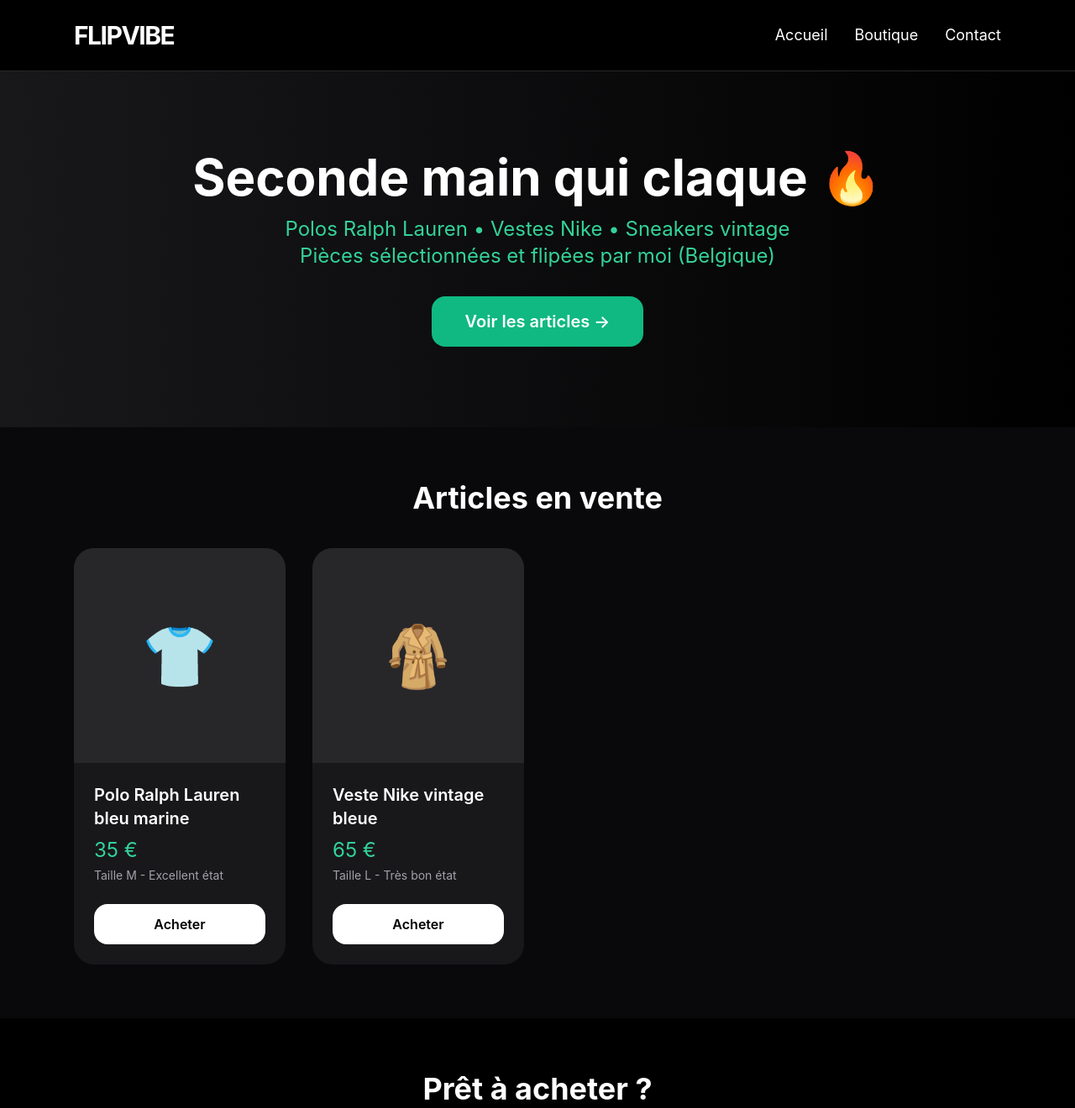
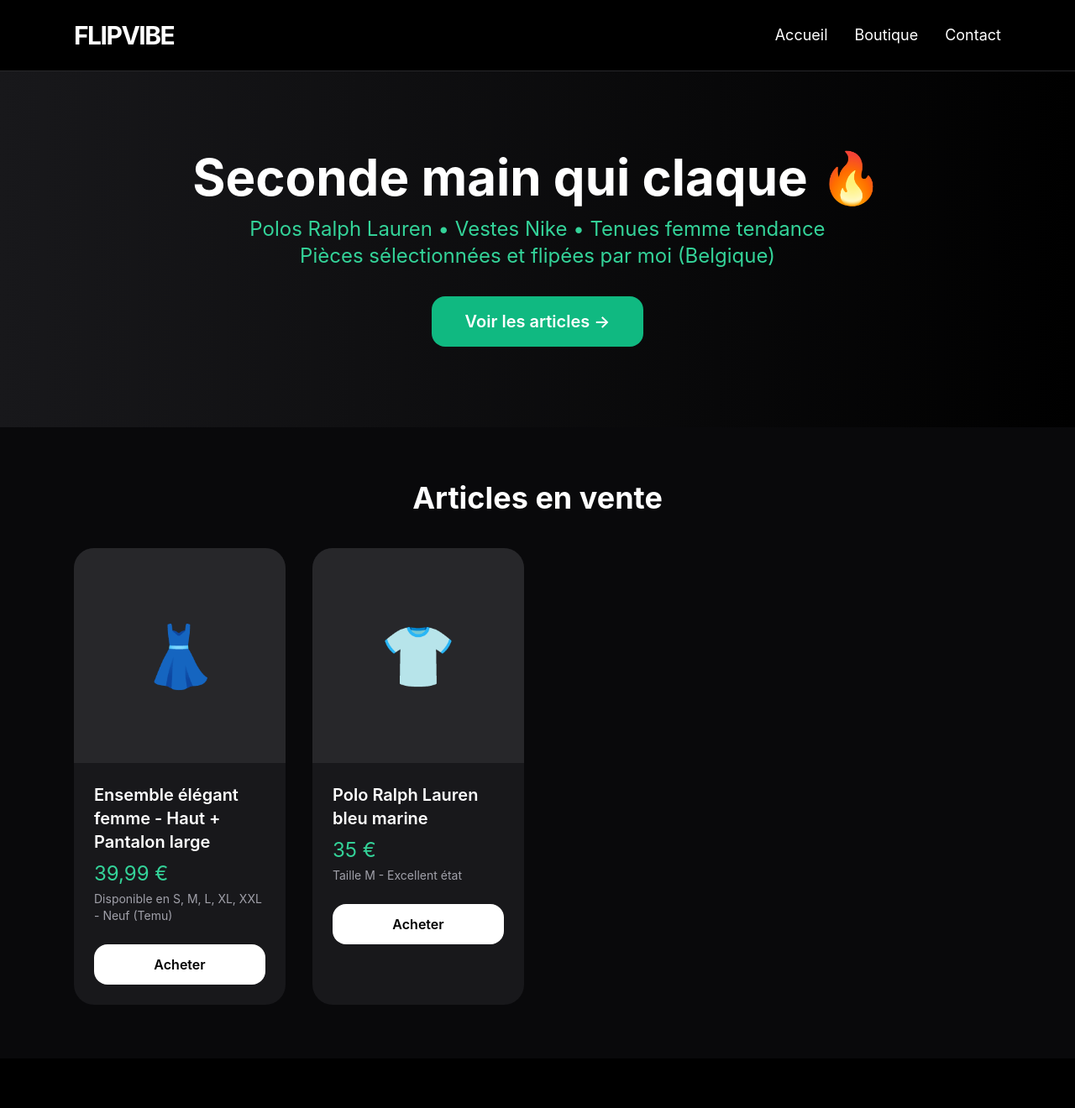
Before and after one commit to jojosablon/flipvibe, a plain HTML site: page index.html in a window 1280 px wide. Shown: the top 1320 px of the page at 84% size. Drawn offline with nearby package versions, Linux system fonts and the light colour scheme.

Commit message:
Update index.html

```diff
--- a/index.html
+++ b/index.html
@@ -27,7 +27,7 @@
   <section class="py-24 bg-gradient-to-r from-zinc-900 to-black text-center">
     <div class="max-w-4xl mx-auto px-6">
       <h2 class="text-6xl font-bold mb-4">Seconde main qui claque 🔥</h2>
-      <p class="text-2xl text-emerald-400 mb-8">Polos Ralph Lauren • Vestes Nike • Sneakers vintage<br>Pièces sélectionnées et flipées par moi (Belgique)</p>
+      <p class="text-2xl text-emerald-400 mb-8">Polos Ralph Lauren • Vestes Nike • Tenues femme tendance<br>Pièces sélectionnées et flipées par moi (Belgique)</p>
       <a href="#produits" class="inline-block bg-emerald-500 hover:bg-emerald-600 px-10 py-4 rounded-2xl text-xl font-semibold">Voir les articles →</a>
     </div>
   </section>
@@ -36,6 +36,18 @@
     <h2 class="text-4xl font-bold mb-10 text-center">Articles en vente</h2>
     <div class="grid grid-cols-2 md:grid-cols-4 gap-8">
 
+      <!-- TENUE FEMME - NOUVELLE -->
+      <div class="product-card bg-zinc-900 rounded-3xl overflow-hidden">
+        <div class="h-64 bg-zinc-800 flex items-center justify-center text-7xl">👗</div>
+        <div class="p-6">
+          <h3 class="font-semibold text-xl">Ensemble élégant femme - Haut + Pantalon large</h3>
+          <p class="text-emerald-400 text-2xl mt-2">39,99 €</p>
+          <p class="text-zinc-400 text-sm mt-1">Disponible en S, M, L, XL, XXL - Neuf (Temu)</p>
+          <button onclick="alert('Envoie-moi un message WhatsApp pour acheter !')" class="mt-6 w-full bg-white text-black py-3 rounded-2xl font-semibold">Acheter</button>
+        </div>
+      </div>
+
+      <!-- Exemple (tu pourras supprimer ou garder) -->
       <div class="product-card bg-zinc-900 rounded-3xl overflow-hidden">
         <div class="h-64 bg-zinc-800 flex items-center justify-center text-7xl">👕</div>
         <div class="p-6">
@@ -46,24 +58,12 @@
         </div>
       </div>
 
-      <div class="product-card bg-zinc-900 rounded-3xl overflow-hidden">
-        <div class="h-64 bg-zinc-800 flex items-center justify-center text-7xl">🧥</div>
-        <div class="p-6">
-          <h3 class="font-semibold text-xl">Veste Nike vintage bleue</h3>
-          <p class="text-emerald-400 text-2xl mt-2">65 €</p>
-          <p class="text-zinc-400 text-sm mt-1">Taille L - Très bon état</p>
-          <button onclick="alert('Envoie-moi un message WhatsApp pour acheter !')" class="mt-6 w-full bg-white text-black py-3 rounded-2xl font-semibold">Acheter</button>
-        </div>
-      </div>
-
     </div>
   </section>
 
   <section id="contact" class="py-16 bg-black text-center">
     <h2 class="text-4xl font-bold mb-8">Prêt à acheter ?</h2>
     <p class="text-xl mb-8">Contacte-moi directement :</p>
-
-    <!-- Bouton WhatsApp ultra visible -->
     <a href="https://wa.me/32488491418" target="_blank"
        class="inline-flex items-center gap-3 bg-green-500 hover:bg-green-600 px-12 py-5 rounded-3xl text-2xl font-bold text-white mx-auto">
       📱 WhatsApp
```
